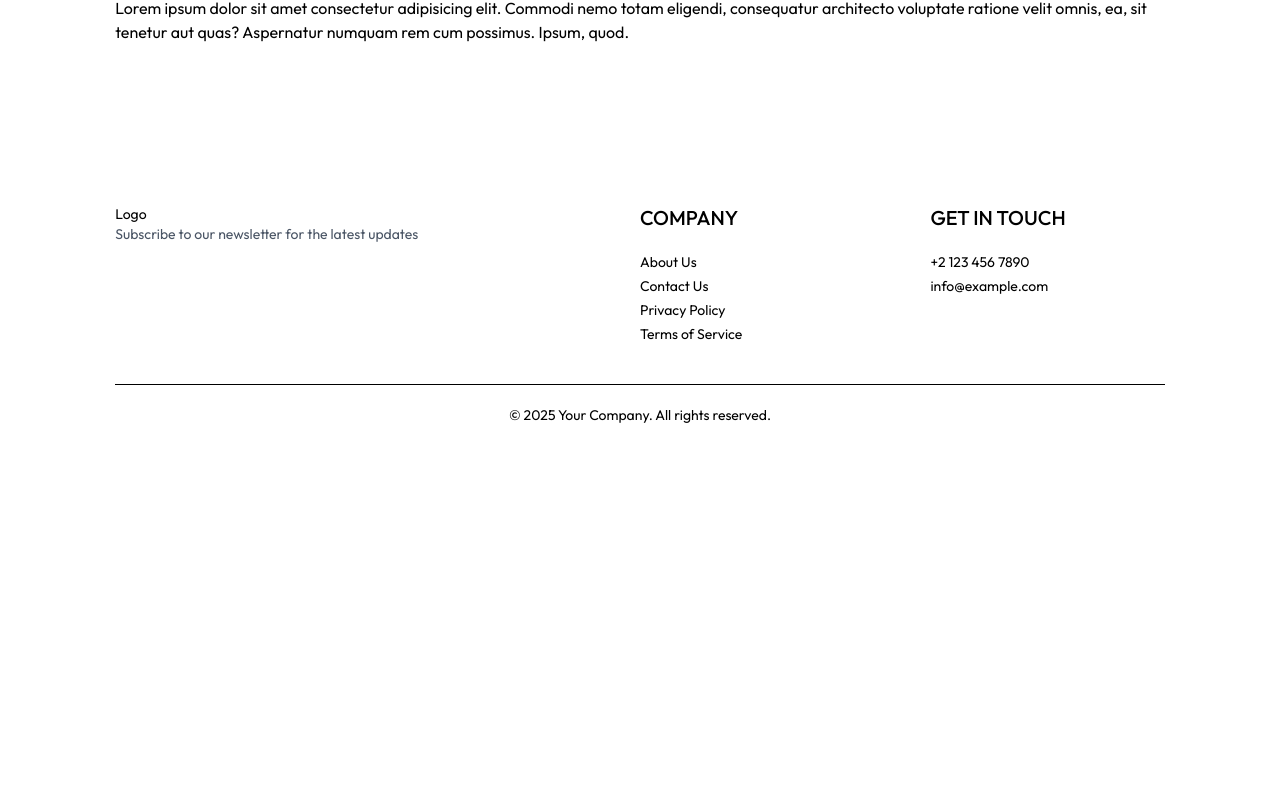
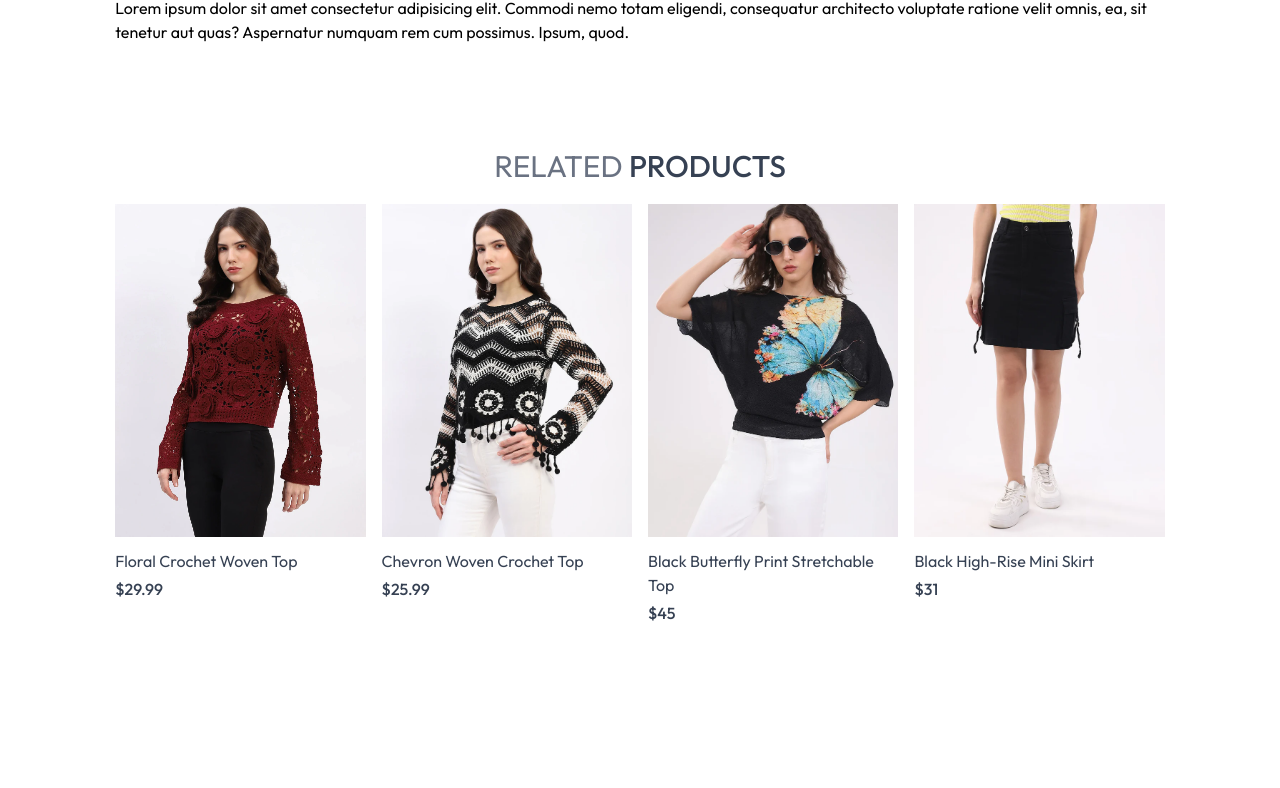
Before and after one commit to SylvesterFraide/ecommerce-app-learn, a React (Vite) app: page /product/1 in a window 1280 px wide. Shown: the part 754-1542 px from the top of the page. Before the commit the page ends 1199 px from the top, so only its background shows below. Built offline with nearby package versions, Linux system fonts and the light colour scheme.

Commit message:
22nd commit

```diff
--- /dev/null
+++ b/src/Components/RelatedProducts.jsx
@@ -0,0 +1,43 @@
+import React, { useContext, useEffect, useState } from "react";
+import { ShopContext } from "../Context/ShopContext";
+import Title from "./Title";
+import ProductItem from "./ProductItem";
+
+const RelatedProducts = ({ category, subCategory }) => {
+  const { product } = useContext(ShopContext);
+  const [related, setRelated] = useState([]);
+
+  useEffect(() => {
+    if (product.length > 0) {
+      let productCopy = product.slice();
+
+      productCopy = productCopy.filter(
+        (item) => item.category === category && item.subCategory === subCategory
+      );
+      // console.log(productCopy.slice(0, 5));
+      setRelated(productCopy.slice(0, 4));
+    }
+  }, [product]);
+
+  return (
+    <div className="my-24">
+      <div className="text-center text-3xl py-2">
+        <Title text1={"RELATED"} text2={"PRODUCTS"} />
+      </div>
+
+      <div className=" grid grid-cols-2 sm:grid-cols-3 md:grid-cols-4 gap-4 gap-y-6">
+        {related.map((item, index) => (
+          <ProductItem
+            key={index}
+            id={item.id}
+            name={item.name}
+            price={item.price}
+            image={item.image}
+          />
+        ))}
+      </div>
+    </div>
+  );
+};
+
+export default RelatedProducts;
--- a/src/Pages/Products.jsx
+++ b/src/Pages/Products.jsx
@@ -3,6 +3,7 @@ import { ShopContext } from "../Context/ShopContext";
 import { useParams } from "react-router-dom";
 import StarIcon from '@mui/icons-material/Star';
 import StarOutlineIcon from '@mui/icons-material/StarOutline';
+import RelatedProducts from "../Components/RelatedProducts";
 // import { product } from "../Components/Product";
 
 const Products = () => {
@@ -96,6 +97,9 @@ const Products = () => {
           <p>Lorem ipsum dolor sit amet consectetur adipisicing elit. Commodi nemo totam eligendi, consequatur architecto voluptate ratione velit omnis, ea, sit tenetur aut quas? Aspernatur numquam rem cum possimus. Ipsum, quod.</p>
         </div>
       </div>
+
+      {/* display related products */}
+      <RelatedProducts category={productData.category} subCategory={productData.subCategory} />
     </div>
   ) : (
     <div>Loading...</div>
```
